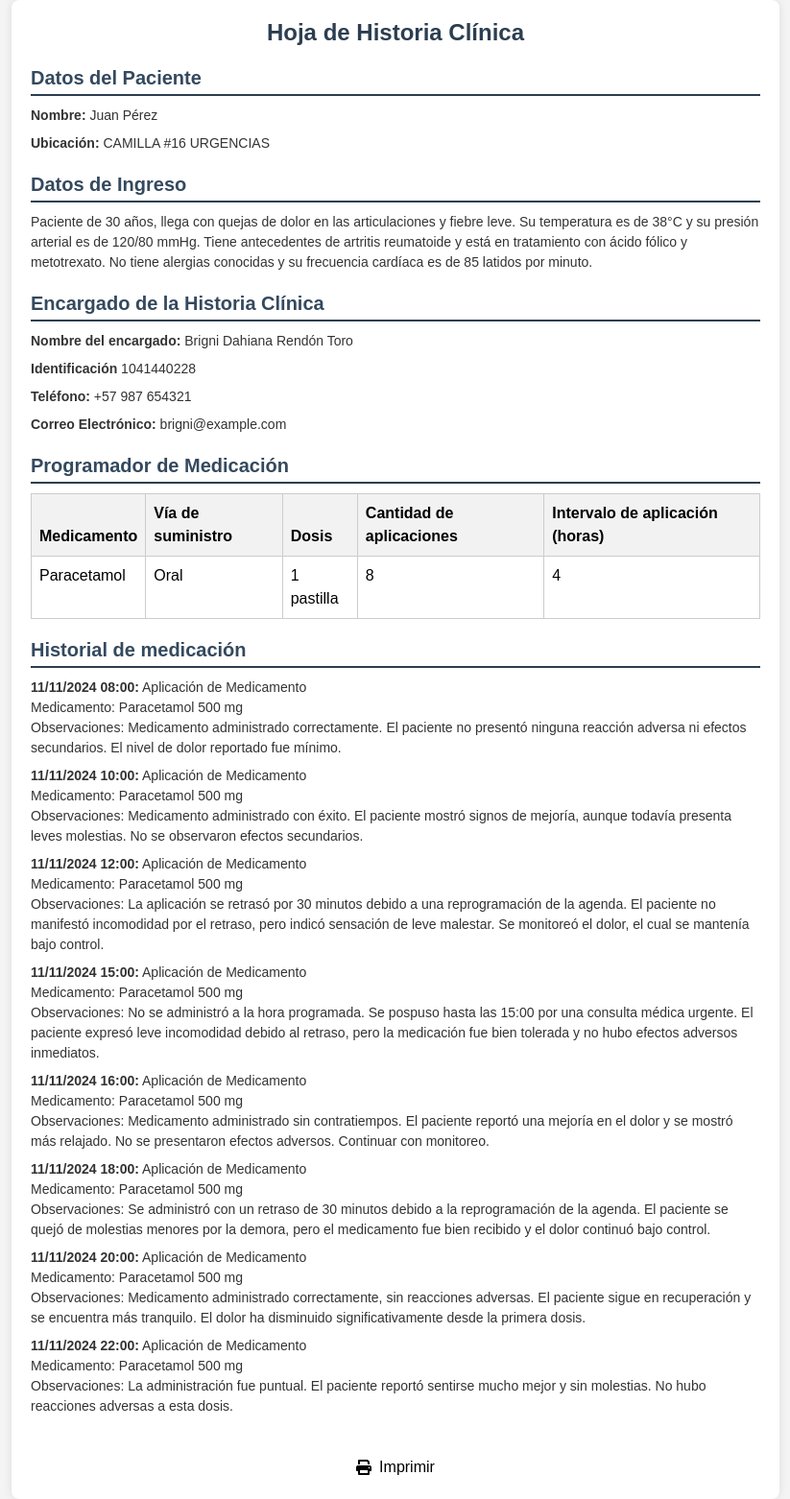
After one commit to bdrendont/medconnectbd, a PHP site: page /informes.html in a window 1280 px wide. The commit adds this page. Shown: the whole page at 96% size, without its empty margins (228-1051 px from the left). Run offline with PHP 8.4, Linux system fonts and the light colour scheme.

Commit message:
Agregando filtrado de información, esquema de informes, funcionalidades de pacientes/centro de notificaciones

```diff
--- a/accesos.html
+++ b/accesos.html
@@ -122,7 +122,10 @@
         <p><strong>Tipo de Perfil:</strong> <span id="profileType">Usuario</span></p>
         <br>
         <div class="confirmation-buttons">
-            <button type="button" class="btn btn-confirm btn-close-modal">Cerrar</button>
+            <button type="button" class="btn btn-confirm btn-close-modal">
+                <i class="fas fa-times"></i>
+
+            </button>
         </div>
     </div>
     <div class="profile-edit" id="profileEdit" style="display: none;">
--- a/css/styles.css
+++ b/css/styles.css
@@ -1167,3 +1167,109 @@ body {
 .close-icon:hover {
     color: #F39C12; /* Cambia al color deseado al pasar el cursor */
 }
+
+/* Contenedor de búsqueda */
+.search-container {
+    position: relative;
+    width: 50%;        /* Ocupa el 50% del ancho del contenedor */
+    min-width: 200px;  /* Ancho mínimo */
+    max-width: 600px;  /* Ancho máximo */
+}
+
+#searchInput {
+    width: 100%;           /* Hace que ocupe todo el espacio disponible */
+    padding: 0.5rem 2rem;  /* Relleno a la derecha para dejar espacio para el icono */
+    padding-left: 1rem;    /* Añade un poco de espacio a la izquierda para evitar que toque el borde */
+    border-radius: 20px;
+    border: 1px solid #ccc;
+}
+
+.search-icon {
+    position: absolute;
+    right: 10px;           /* Posiciona la lupa a la derecha */
+    top: 50%;              /* Centrado vertical */
+    transform: translateY(-50%);
+    font-size: 1.2rem;
+    color: #2C3E50;        /* Color del icono */
+}
+
+.containerprint {
+    text-align: center; /* Centra el contenido horizontalmente */
+}
+
+#printButton {
+    background: none;
+    border: none;
+    cursor: pointer;
+    font-size: 16px;
+    display: inline-flex; /* Cambiado de 'flex' a 'inline-flex' para alinear solo el botón */
+    align-items: center;
+    justify-content: center;
+    margin-top: 20px;
+}
+
+#printButton i {
+    margin-right: 8px; /* Espacio entre el icono y el texto */
+}
+
+#printButton:hover {
+    opacity: 0.7;
+}
+
+
+
+
+
+
+
+
+
+/* Estilo para el interruptor (más pequeño) */
+.switch {
+    position: relative;
+    display: inline-block;
+    width: 40px;  /* Hacer más pequeño */
+    height: 20px; /* Hacer más pequeño */
+  }
+
+  .switch input {
+    opacity: 0;
+    width: 0;
+    height: 0;
+  }
+
+  .slider {
+    position: absolute;
+    cursor: pointer;
+    top: 0;
+    left: 0;
+    right: 0;
+    bottom: 0;
+    background-color: #ccc;
+    transition: 0.4s;
+    border-radius: 34px;
+  }
+
+  .slider:before {
+    position: absolute;
+    content: "";
+    height: 16px; /* Hacer el círculo más pequeño */
+    width: 16px;  /* Hacer el círculo más pequeño */
+    border-radius: 50%;
+    left: 2px;    /* Ajustar el círculo */
+    bottom: 2px;  /* Ajustar el círculo */
+    background-color: white;
+    transition: 0.4s;
+  }
+
+  input:checked + .slider {
+    background-color: #4CAF50;  /* Verde cuando está activo */
+  }
+
+  input:checked + .slider:before {
+    transform: translateX(20px);  /* Mover el círculo más cerca */
+  }
+
+  .slider.round {
+    border-radius: 34px;
+  }
--- /dev/null
+++ b/informes.html
@@ -0,0 +1,197 @@
+<!DOCTYPE html>
+<html lang="es">
+<head>
+    <meta charset="UTF-8">
+    <meta name="viewport" content="width=device-width, initial-scale=1.0">
+    <title>Historia Clínica</title>
+    <link href="https://cdn.jsdelivr.net/npm/bootstrap@5.3.3/dist/css/bootstrap.min.css" rel="stylesheet" integrity="sha384-QWTKZyjpPEjISv5WaRU9OFeRpok6YctnYmDr5pNlyT2bRjXh0JMhjY6hW+ALEwIH" crossorigin="anonymous">
+    <link href="https://cdnjs.cloudflare.com/ajax/libs/font-awesome/6.0.0-beta3/css/all.min.css" rel="stylesheet">
+    <style>
+        body {
+            font-family: Arial, sans-serif;
+            margin: 20px;
+            background-color: #f4f6f9;
+            color: #333;
+        }
+
+        .container {
+            max-width: 800px;
+            margin: 0 auto;
+            padding: 20px;
+            background-color: white;
+            border-radius: 8px;
+            box-shadow: 0 0 10px rgba(0, 0, 0, 0.1);
+        }
+
+        .header {
+            text-align: center;
+            margin-bottom: 20px;
+        }
+
+        .header h1 {
+            font-weight: bold;
+            font-size: 24px;
+            color: #2C3E50;
+        }
+
+        .header .date {
+            font-size: 14px;
+            color: #7f8c8d;
+        }
+
+        .section {
+            margin-bottom: 20px;
+        }
+
+        .section h2 {
+            font-size: 20px;
+            font-weight: bold;
+            color: #34495e;
+            margin-bottom: 10px;
+            border-bottom: 2px solid #2C3E50;
+            padding-bottom: 5px;
+        }
+
+        .section p {
+            margin: 8px 0;
+            font-size: 14px;
+        }
+
+        .table {
+            width: 100%;
+            border-collapse: collapse;
+            margin-top: 10px;
+        }
+
+        .table th, .table td {
+            padding: 8px;
+            border: 1px solid #ccc;
+            text-align: left;
+        }
+
+        .table th {
+            background-color: #f2f2f2;
+        }
+
+        .footer {
+            text-align: center;
+            margin-top: 30px;
+            font-size: 12px;
+            color: #7f8c8d;
+        }
+    </style>
+</head>
+<body>
+
+<div class="container">
+    <div class="header">
+        <h1>Hoja de Historia Clínica</h1>
+        <p class="date" id="currentDate"></p>
+    </div>
+
+    <!-- Datos del paciente -->
+    <div class="section">
+        <h2>Datos del Paciente</h2>
+        <p><strong>Nombre:</strong> Juan Pérez</p>
+        <p><strong>Ubicación:</strong> CAMILLA #16 URGENCIAS</p>
+    </div>
+
+    <!-- Observaciones Iniciales -->
+    <div class="section">
+        <h2>Datos de Ingreso</h2>
+        <p>Paciente de 30 años, llega con quejas de dolor en las articulaciones y fiebre leve. Su temperatura es de 38°C y su presión arterial es de 120/80 mmHg. Tiene antecedentes de artritis reumatoide y está en tratamiento con ácido fólico y metotrexato. No tiene alergias conocidas y su frecuencia cardíaca es de 85 latidos por minuto.</p>
+    </div>
+
+    <!-- Encargado -->
+    <div class="section">
+        <h2>Encargado de la Historia Clínica</h2>
+        <p><strong>Nombre del encargado:</strong> Brigni Dahiana Rendón Toro</p>
+        <p><strong>Identificación</strong> 1041440228</p>
+        <p><strong>Teléfono:</strong> +57 987 654321</p>
+        <p><strong>Correo Electrónico:</strong> brigni@example.com</p>
+    </div>
+
+    <!-- Historial de Medicación -->
+    <div class="section">
+        <h2>Programador de Medicación</h2>
+        <table class="table">
+            <thead>
+                <tr>
+                    <th>Medicamento</th>
+                    <th>Vía de suministro</th>
+                    <th>Dosis</th>
+                    <th>Cantidad de aplicaciones</th>
+                    <th>Intervalo de aplicación (horas)</th>
+                </tr>
+            </thead>
+            <tbody>
+                <tr>
+                    <td>Paracetamol</td>
+                    <td>Oral</td>
+                    <td>1 pastilla</td>
+                    <td>8</td>
+                    <td>4</td>
+                </tr>
+
+            </tbody>
+        </table>
+    </div>
+
+    <!-- Encargado -->
+    <div class="section">
+        <h2>Historial de medicación</h2>
+        <p><strong>11/11/2024 08:00:</strong> Aplicación de Medicamento<br>
+            Medicamento: Paracetamol 500 mg<br>
+            Observaciones: Medicamento administrado correctamente. El paciente no presentó ninguna reacción adversa ni efectos secundarios. El nivel de dolor reportado fue mínimo.</p>
+
+            <p><strong>11/11/2024 10:00:</strong> Aplicación de Medicamento<br>
+            Medicamento: Paracetamol 500 mg<br>
+            Observaciones: Medicamento administrado con éxito. El paciente mostró signos de mejoría, aunque todavía presenta leves molestias. No se observaron efectos secundarios.</p>
+
+            <p><strong>11/11/2024 12:00:</strong> Aplicación de Medicamento<br>
+            Medicamento: Paracetamol 500 mg<br>
+            Observaciones: La aplicación se retrasó por 30 minutos debido a una reprogramación de la agenda. El paciente no manifestó incomodidad por el retraso, pero indicó sensación de leve malestar. Se monitoreó el dolor, el cual se mantenía bajo control.</p>
+
+            <p><strong>11/11/2024 15:00:</strong> Aplicación de Medicamento<br>
+            Medicamento: Paracetamol 500 mg<br>
+            Observaciones: No se administró a la hora programada. Se pospuso hasta las 15:00 por una consulta médica urgente. El paciente expresó leve incomodidad debido al retraso, pero la medicación fue bien tolerada y no hubo efectos adversos inmediatos.</p>
+
+            <p><strong>11/11/2024 16:00:</strong> Aplicación de Medicamento<br>
+            Medicamento: Paracetamol 500 mg<br>
+            Observaciones: Medicamento administrado sin contratiempos. El paciente reportó una mejoría en el dolor y se mostró más relajado. No se presentaron efectos adversos. Continuar con monitoreo.</p>
+
+            <p><strong>11/11/2024 18:00:</strong> Aplicación de Medicamento<br>
+            Medicamento: Paracetamol 500 mg<br>
+            Observaciones: Se administró con un retraso de 30 minutos debido a la reprogramación de la agenda. El paciente se quejó de molestias menores por la demora, pero el medicamento fue bien recibido y el dolor continuó bajo control.</p>
+
+            <p><strong>11/11/2024 20:00:</strong> Aplicación de Medicamento<br>
+            Medicamento: Paracetamol 500 mg<br>
+            Observaciones: Medicamento administrado correctamente, sin reacciones adversas. El paciente sigue en recuperación y se encuentra más tranquilo. El dolor ha disminuido significativamente desde la primera dosis.</p>
+
+            <p><strong>11/11/2024 22:00:</strong> Aplicación de Medicamento<br>
+            Medicamento: Paracetamol 500 mg<br>
+            Observaciones: La administración fue puntual. El paciente reportó sentirse mucho mejor y sin molestias. No hubo reacciones adversas a esta dosis.</p>
+
+    </div>
+
+    <div class="containerprint">
+        <button id="printButton">
+            <i class="fas fa-print"></i> Imprimir
+        </button>
+    </div>
+
+</div>
+
+<script>
+    // Función para abrir el cuadro de diálogo de impresión
+    document.getElementById('printButton').addEventListener('click', function() {
+        window.print();
+    });
+</script>
+
+<link href="css/styles.css" rel="stylesheet">
+      <script src="https://cdn.jsdelivr.net/npm/bootstrap@5.3.3/dist/js/bootstrap.bundle.min.js" integrity="sha384-YvpcrYf0tY3lHB60NNkmXc5s9fDVZLESaAA55NDzOxhy9GkcIdslK1eN7N6jIeHz" crossorigin="anonymous"></script>
+      <script src="js/script.js" type="module"></script>
+
+</body>
+</html>
--- a/js/informes.js
+++ b/js/informes.js
@@ -14,7 +14,7 @@ export function listadoPacientesInformes(){
                     item += `<tr>
                               <td>${el.nombre_paciente}</td>
                               <td><button class="status-button active">Disponible</button></td>
-                              <td><button class="btn btn-download"><i class="fas fa-download"></i> Descargar</button></td>
+                              <td><button class="btn btn-download" id="ir_informe"><i class="fas fa-arrow-right"></i></button></td>
                             </tr>`;
                 });
                 $tinfo.children[1].innerHTML = item;
--- a/js/login.js
+++ b/js/login.js
@@ -50,6 +50,16 @@ export function EnlaceWhatsApp() {
     document.getElementById('WhatsAppModal').style.display = 'block';
 }
 
+// Modal Observaciones medicación
+export function ObervacionesMedicacion() {
+    document.getElementById('Observaciones_medicacionsi').style.display = 'block';
+}
+
+// Modal nuevo medicamento
+export function NewMed() {
+    document.getElementById('NewMedicamentoModal').style.display = 'block';
+}
+
 export function VerObservaciones(obs) {
     document.getElementById('Consolidadodeobservaciones').style.display = 'block';
     Consolidadodeobservaciones.innerHTML=`<h5>Observaciones</h5><p>${obs}</p><button type="button" id="cancelEdit" class="btn btn-nosave">Cerrar</button>`;
--- a/js/usuario.js
+++ b/js/usuario.js
@@ -22,7 +22,7 @@ export function registrarUsuario(method){
         param,
         fSuccess: (resp)=>{
             if(resp.code === 200){
-                alert("La cuenta del usuario ("+alias+") fue creada correctamente")
+                alert("La cuenta fue creada correctamente")
                 link("index.html")
             }
             else {alert(resp.msg)}
```
Also changed, not shown: controller/pacientes.php (+41 -0 lines), gen_informes.html (+11 -5 lines), gestionsalas.html (+6 -3 lines), js/pacientes.js (+42 -3 lines), js/script.js (+63 -3 lines), mis_salas.html (+20 -12 lines), notificaciones.html (+53 -4 lines).
